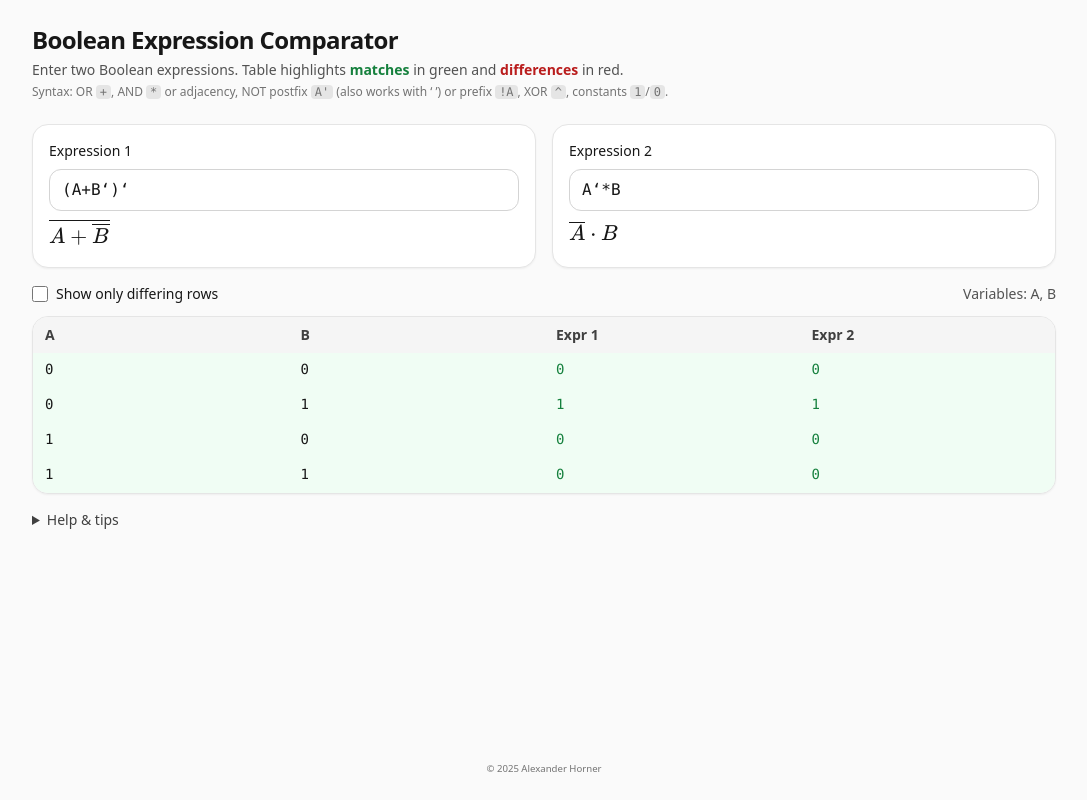
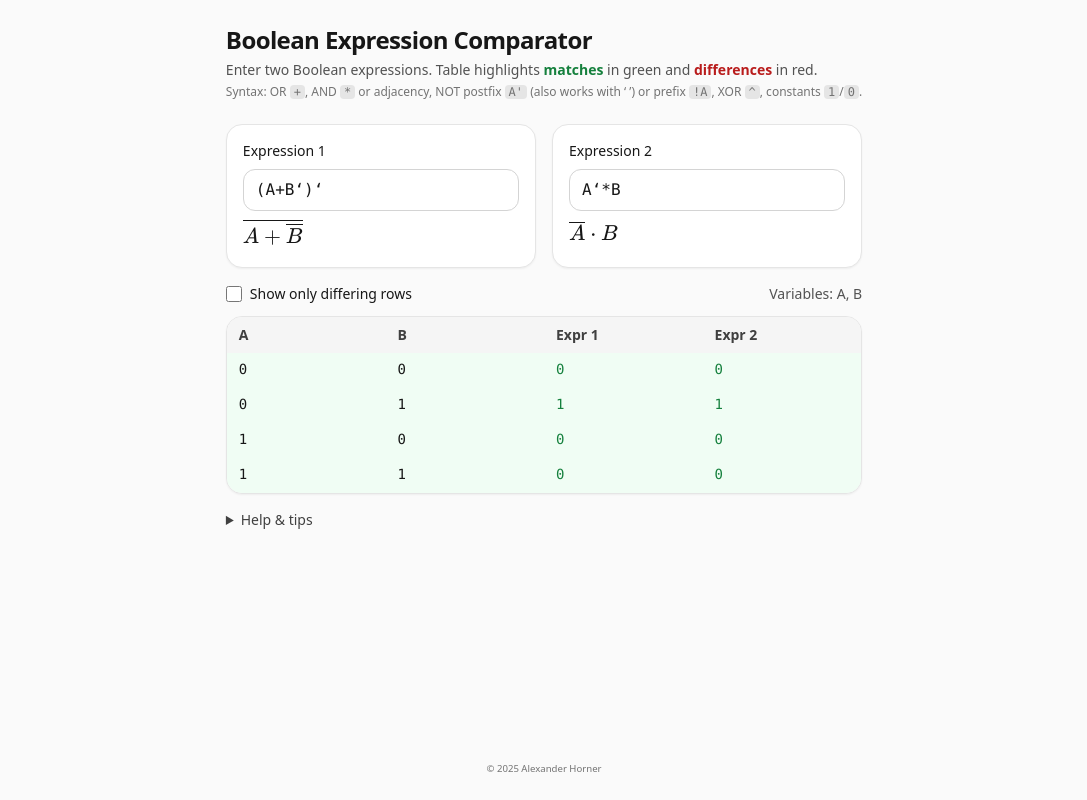
Before and after one commit to alexanderhorner/boolean-expression-comparator, a React (Vite) app: page / in a window 1280 px wide. Shown: the whole page, without its empty margins (96-1183 px from the left). Built offline with nearby package versions, Linux system fonts and the light colour scheme.

Commit message:
Update App.tsx

```diff
--- a/src/App.tsx
+++ b/src/App.tsx
@@ -307,7 +307,7 @@ export default function App() {
 
   return (
     <main className="min-h-screen w-full bg-neutral-50 text-neutral-900 p-6 flex flex-col">
-      <div className="max-w-5xl mx-auto flex-1 w-full">
+      <div className="max-w-5xl mx-auto flex-1">
         <header className="mb-6">
           <h1 className="text-2xl font-semibold tracking-tight">Boolean Expression Comparator</h1>
           <p className="text-sm text-neutral-600 mt-1">
```
